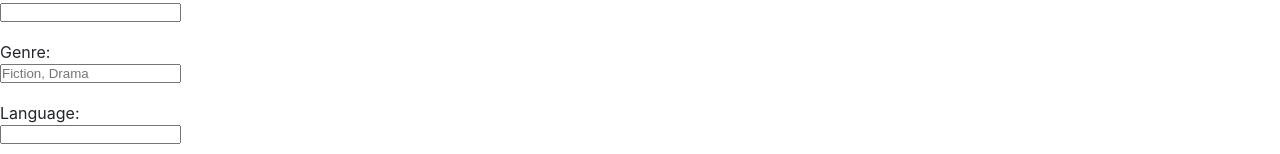
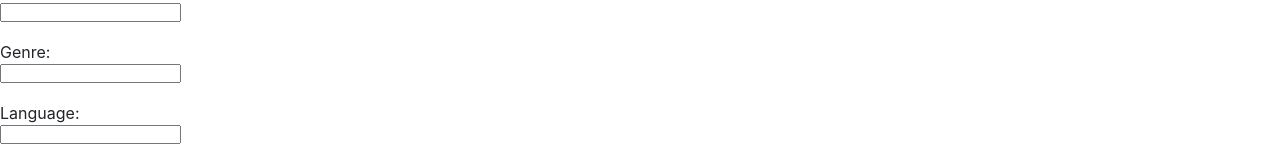
Before and after one commit to rohit-bhise9372/books-backend, a React app in the folder frontend/: page / in a window 1280 px wide. Shown: the part 170-324 px from the top of the page. Built offline with nearby package versions, Linux system fonts and the light colour scheme; no server answers; the HTML template or start-up script is replaced by a standard one.

Commit message:
Updated Form Component

```diff
--- a/frontend/src/components/AddBookForm.jsx
+++ b/frontend/src/components/AddBookForm.jsx
@@ -101,7 +101,6 @@ export default function AddBookForm() {
         <input
           type="text"
           name="genre"
-          placeholder="Fiction, Drama"
           value={formData.genre}
           onChange={handleChange}
         />
```
